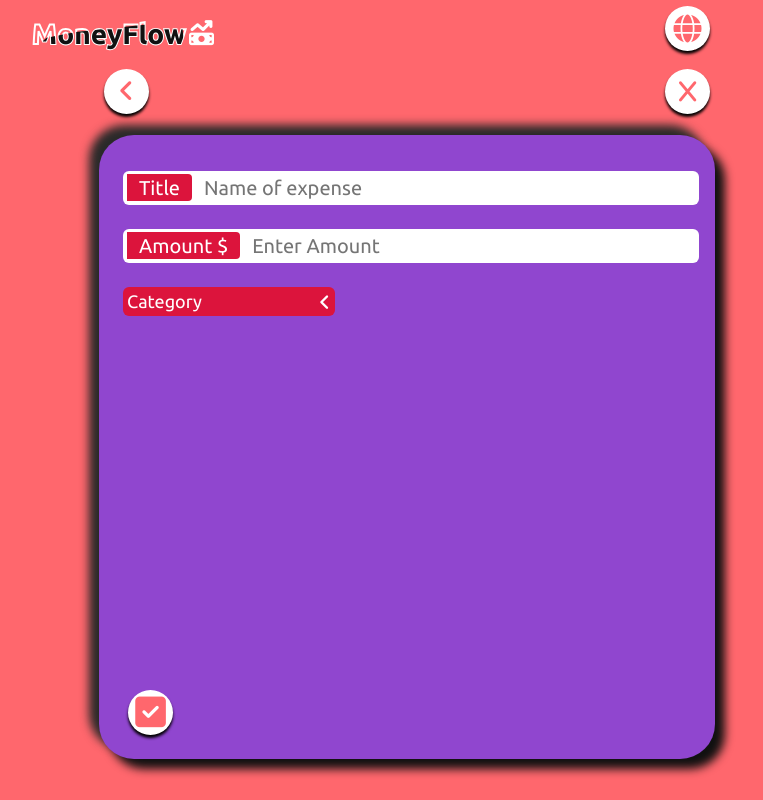
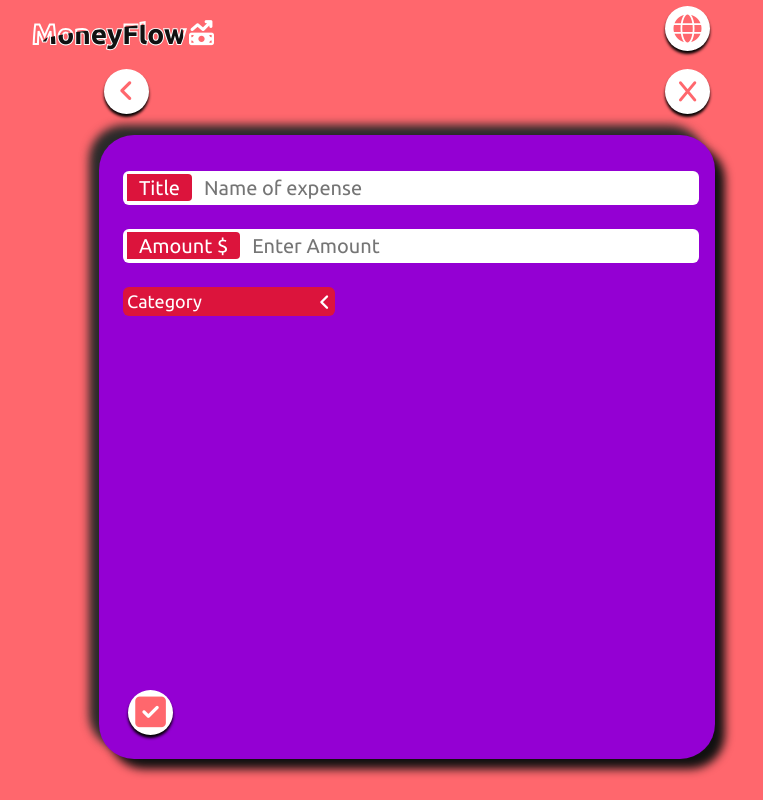
Before and after one commit to nrrpatel1114/moneyflow, a React (Create React App) app: page /add-expense in a window 1280 px wide. Shown: the whole page, without its empty margins (233-996 px from the left). Built offline with nearby package versions, Linux system fonts and the light colour scheme.

Commit message:
updated add-form background

```diff
--- a/src/components/add-form/add-form.css
+++ b/src/components/add-form/add-form.css
@@ -1,6 +1,6 @@
 @import url('https://fonts.googleapis.com/css2?family=Poppins:ital,wght@0,500;0,600;0,700;1,400&family=Ubuntu:wght@400;500;700&display=swap');
 .add-form {
-  background: #9046CF;
+  background: #9400d3;
   /* background: #4ECDC4; */
   box-shadow: 10px 10px 10px #111, -10px -10px 10px rgb(42, 42, 42, 5);
   margin: 6px 12px;
```
